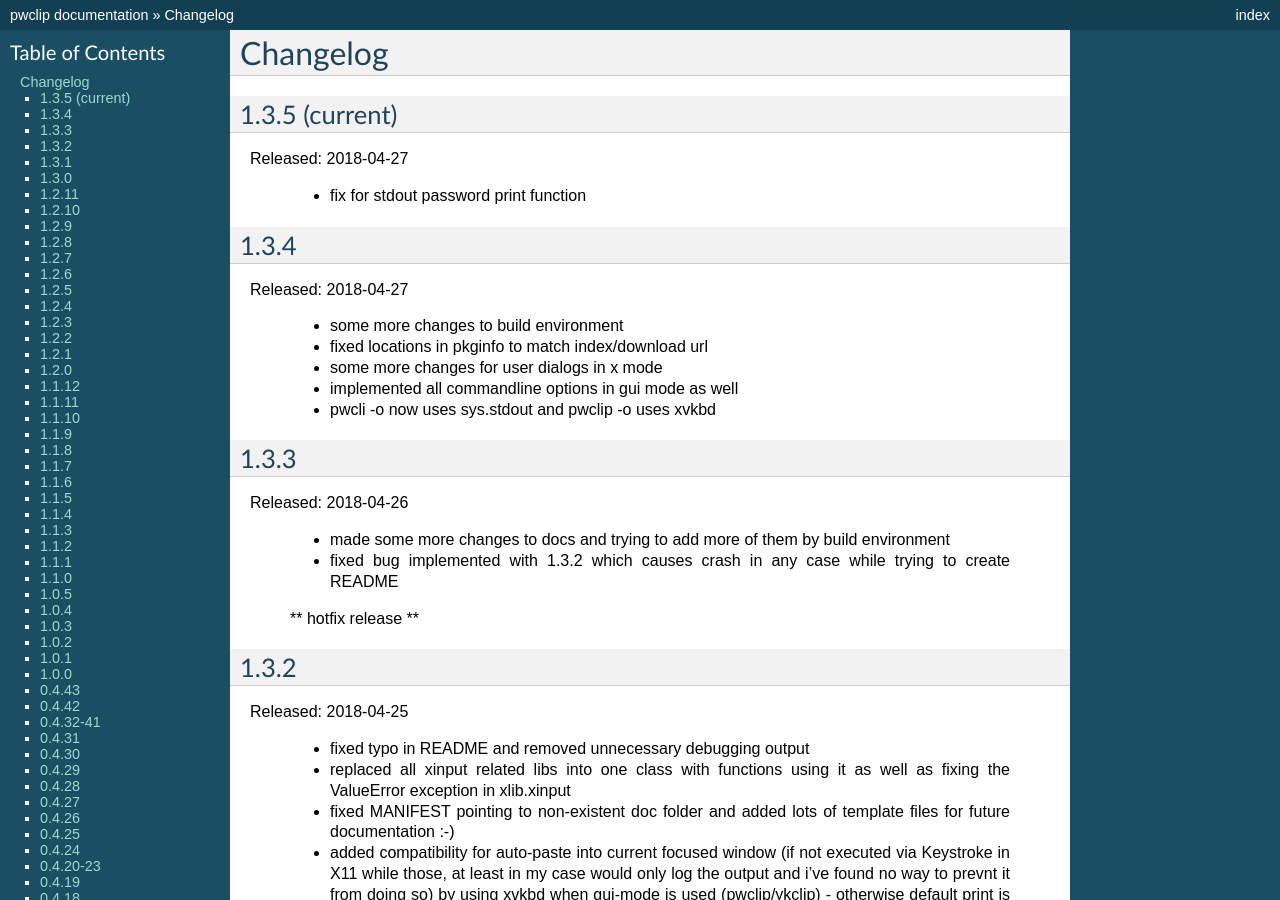
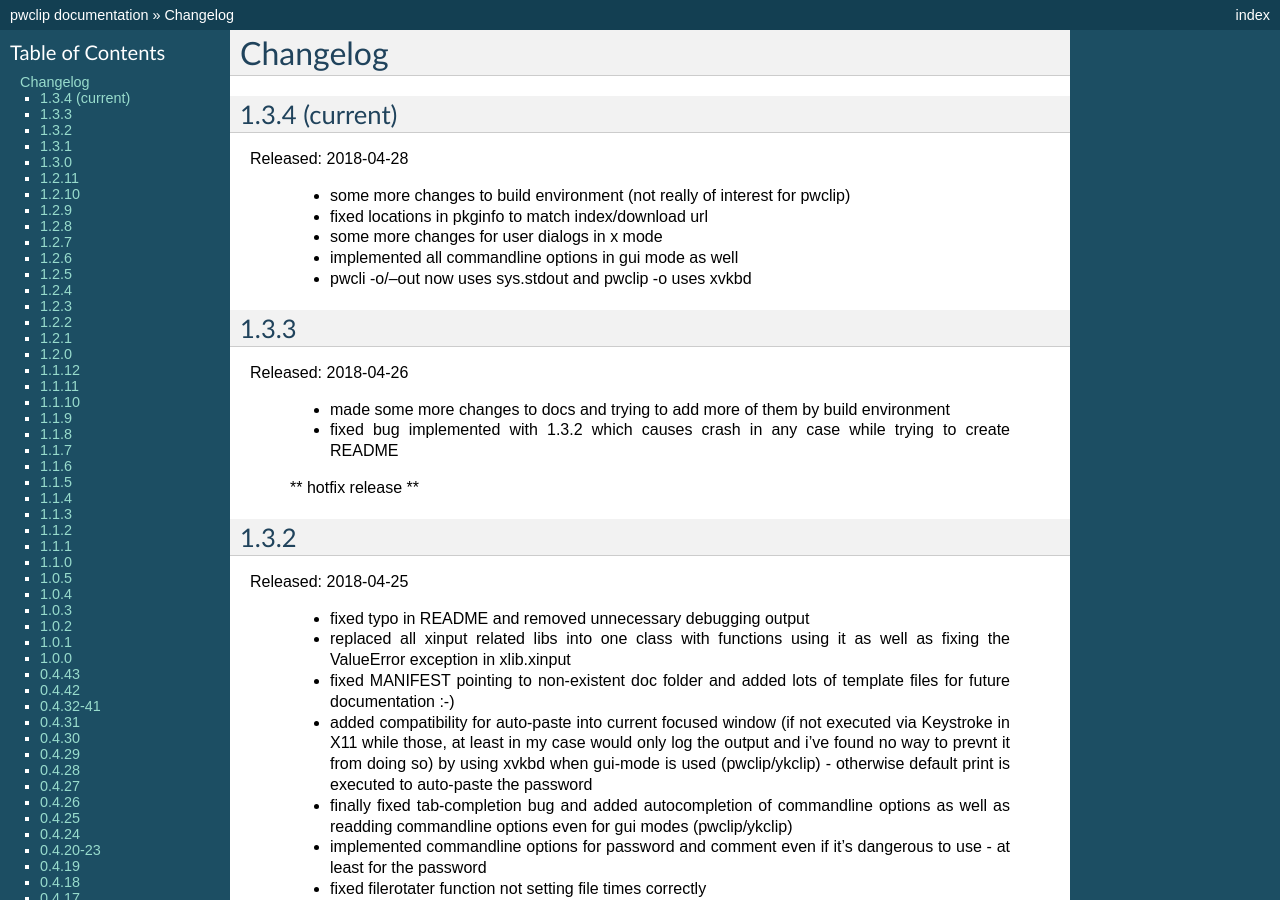
Before and after one commit to d0n/pwclip, a Sphinx documentation site: the page built from docs/CHANGELOG.rst, in a window 1280 px wide and 900 px high. Built offline with Sphinx 7.4.7, drawn with Linux system fonts in a browser that asks for light colours; the version number could not be read and is left out.

Commit message:
{'modified': ['__pkginfo__.py', 'docs/CHANGELOG.rst']} build

```diff
--- a/__pkginfo__.py
+++ b/__pkginfo__.py
@@ -10,7 +10,7 @@ description = "gui to temporarily save passwords to system-clipboard"
 url = 'https://pypi.org/project/pwclip/'
 author = 'Leon Pelzer'
 author_email = 'mail@leonpelzer.de'
-download_url = 'https://pypi.python.org/pypi/pwclip/%s#files'%version
+download_url = 'https://pypi.python.org/pypi/pwclip/%s/#download'%version
 classifiers = ['Environment :: Console',
                'Environment :: MacOS X',
                'Environment :: Win32 (MS Windows)',
--- a/docs/CHANGELOG.rst
+++ b/docs/CHANGELOG.rst
@@ -1,20 +1,12 @@
 Changelog
 =========
 
-1.3.5 (current)
+1.3.4 (current)
 ---------------
 
-Released: 2018-04-27
+Released: 2018-04-28
 
-  * fix for stdout password print function
-
-
-1.3.4
------
-
-Released: 2018-04-27
-
-  * some more changes to build environment
+  * some more changes to build environment (not really of interest for pwclip)
 
   * fixed locations in pkginfo to match index/download url
 
@@ -22,7 +14,7 @@ Released: 2018-04-27
 
   * implemented all commandline options in gui mode as well
 
-  * pwcli -o now uses sys.stdout and pwclip -o uses xvkbd
+  * pwcli -o/--out now uses sys.stdout and pwclip -o uses xvkbd
 
 
 1.3.3
```
